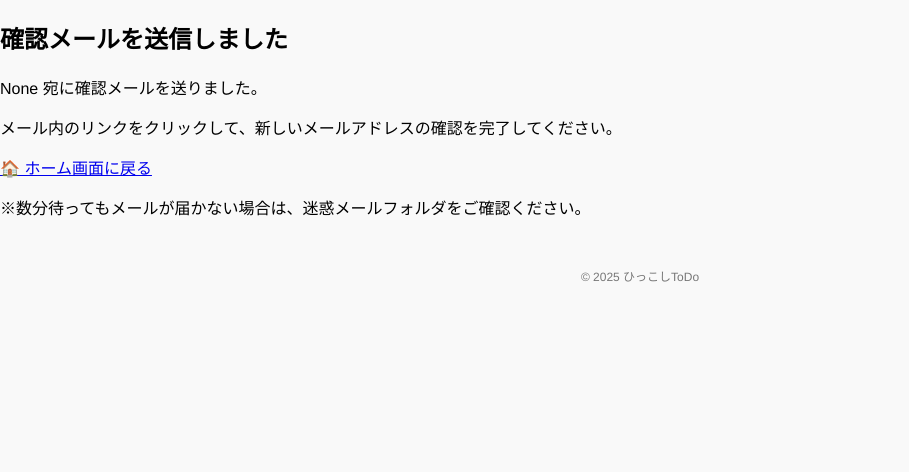
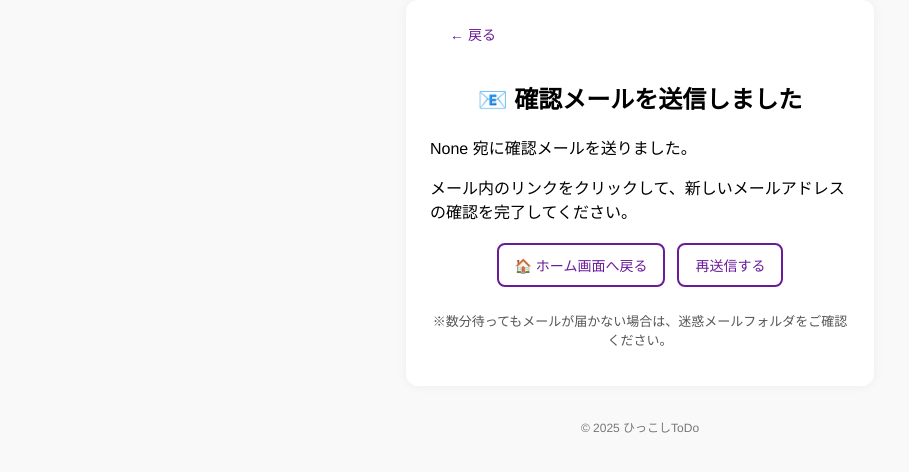
Before and after one commit to seika-okamoto/hikkoshi-todo, a Django app: page /accounts/email_change_sent/ in a window 1280 px wide. Shown: the top 472 px of the page, without its empty margins (0-909 px from the left). Run offline with Django 5.2, Linux system fonts and the light colour scheme; the visitor is signed in with stand-in values (Sample User, id 1).

Commit message:
✅ メール再送信ボタンが正常に動作するように修正

```diff
--- a/accounts/urls.py
+++ b/accounts/urls.py
@@ -17,9 +17,8 @@ urlpatterns = [
     path('change_password/', views.change_password, name='change_password'),
     path('comment_history/', views.comment_history, name='comment_history'),
     path('edit_comment/<int:comment_id>/', views.edit_comment, name='edit_comment'),
-
     # ✅ password reset 関連
-     path('password_reset/done/', auth_views.PasswordResetDoneView.as_view(
+    path('password_reset/done/', auth_views.PasswordResetDoneView.as_view(
         template_name='accounts/password_reset_done.html'
     ), name='password_reset_done'),
 
@@ -36,4 +35,5 @@ urlpatterns = [
         email_template_name='accounts/password_reset_email.html'  # ← 追加
     ), name='password_reset'),
     path('about/', views.about_app, name='about_app'),
+    path('resend_email/', views.resend_email, name='resend_email'),
 ]
--- a/accounts/views.py
+++ b/accounts/views.py
@@ -14,6 +14,7 @@ from .models import EmailChangeToken
 from django.shortcuts import get_object_or_404, redirect
 from todo.models import Comment
 from .forms import CommentForm
+from django.views.decorators.http import require_POST
 
 
 
@@ -211,7 +212,6 @@ def edit_email(request):
     # ✅ GETリクエスト or エラー時にフォーム表示
     return render(request, 'accounts/edit_email.html')
 
-
 @login_required
 def email_change_sent(request):
     new_email = request.GET.get('email')
@@ -234,6 +234,15 @@ def confirm_email_change(request, token):
 
     messages.success(request, 'メールアドレスを変更しました！')
     return redirect('accounts:mypage')
+
+@require_POST
+@login_required
+def resend_email(request):
+    email = request.POST.get('email')
+    # 再送信処理（例：send_mailなど）
+    messages.success(request, f"{email} に確認メールを再送信しました")
+    return redirect(f"{reverse('accounts:email_change_sent')}?email={email}")
+
 
 @login_required
 def change_password(request):
--- /dev/null
+++ b/static/css/email_sent.css
@@ -0,0 +1,49 @@
+.email-sent-wrapper {
+  max-width: 420px;
+  margin: 0 auto;
+  padding: 24px;
+  background-color: #fff;
+  border-radius: 12px;
+  box-shadow: 0 0 12px rgba(0, 0, 0, 0.05);
+}
+
+.back-link {
+  display: inline-block;
+  margin-bottom: 16px;
+  color: #6a1b9a;
+  text-decoration: none;
+}
+
+h2 {
+  text-align: center;
+  margin-bottom: 20px;
+}
+
+.button-group {
+  display: flex;
+  gap: 12px;
+  margin-top: 20px;
+  justify-content: center;
+}
+
+.button-group .button {
+  padding: 10px 16px;
+  border-radius: 8px;
+  border: 2px solid #6a1b9a;
+  background-color: white;
+  color: #6a1b9a;
+  font-size: 14px;
+  text-decoration: none;
+  cursor: pointer;
+}
+
+.button-group .button:hover {
+  background-color: #f3e5f5;
+}
+
+.note {
+  font-size: 13px;
+  color: #555;
+  margin-top: 24px;
+  text-align: center;
+}
--- a/templates/accounts/email_change_sent.html
+++ b/templates/accounts/email_change_sent.html
@@ -1,16 +1,31 @@
 {% extends 'base.html' %}
+{% load static %}
+
+{% block header %}{% endblock %}
+
+{% block extra_css %}
+<link rel="stylesheet" href="{% static 'css/email_sent.css' %}">
+{% endblock %}
 
 {% block content %}
-<h2>確認メールを送信しました</h2>
+<div class="email-sent-wrapper">
+  <a href="{% url 'accounts:mypage' %}" class="back-link">← 戻る</a>
 
-<p>{{ new_email }} 宛に確認メールを送りました。</p>
+  <h2>📧 確認メールを送信しました</h2>
 
-<p>メール内のリンクをクリックして、新しいメールアドレスの確認を完了してください。</p>
+  <p>{{ new_email }} 宛に確認メールを送りました。</p>
 
-<p>
-  <a href="{% url 'home:index' %}">🏠 ホーム画面に戻る</a>
-</p>
+  <p>メール内のリンクをクリックして、新しいメールアドレスの確認を完了してください。</p>
 
-<p>※数分待ってもメールが届かない場合は、迷惑メールフォルダをご確認ください。</p>
+  <div class="button-group">
+    <a href="{% url 'home:index' %}" class="button">🏠 ホーム画面へ戻る</a>
+    <form method="POST" action="{% url 'accounts:resend_email' %}" style="display:inline;">
+      {% csrf_token %}
+      <input type="hidden" name="email" value="{{ new_email }}">
+      <button type="submit" class="button">再送信する</button>
+    </form>
+  </div>
 
+  <p class="note">※数分待ってもメールが届かない場合は、迷惑メールフォルダをご確認ください。</p>
+</div>
 {% endblock %}
```
